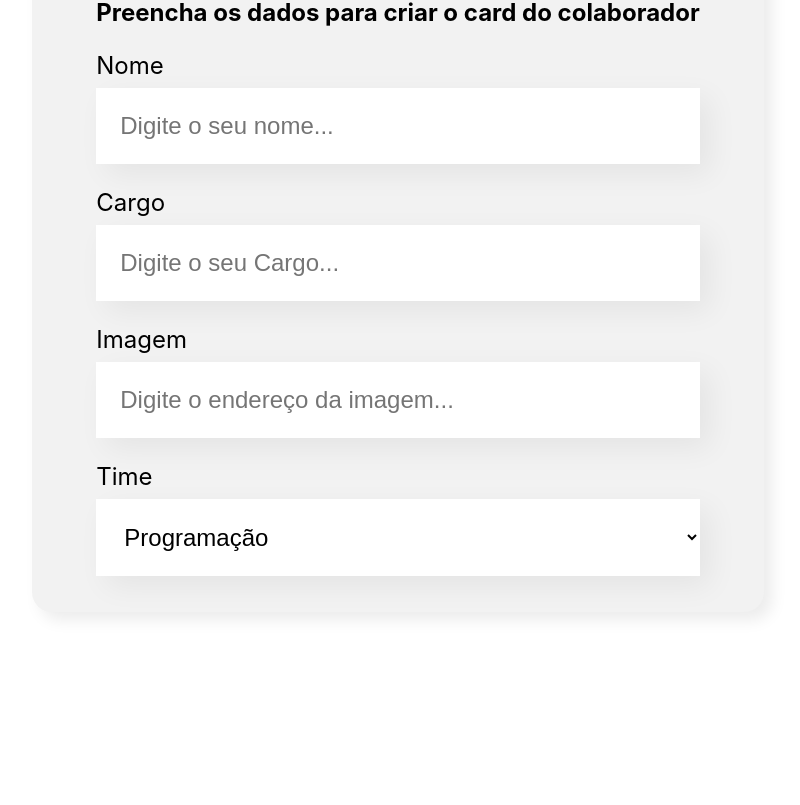
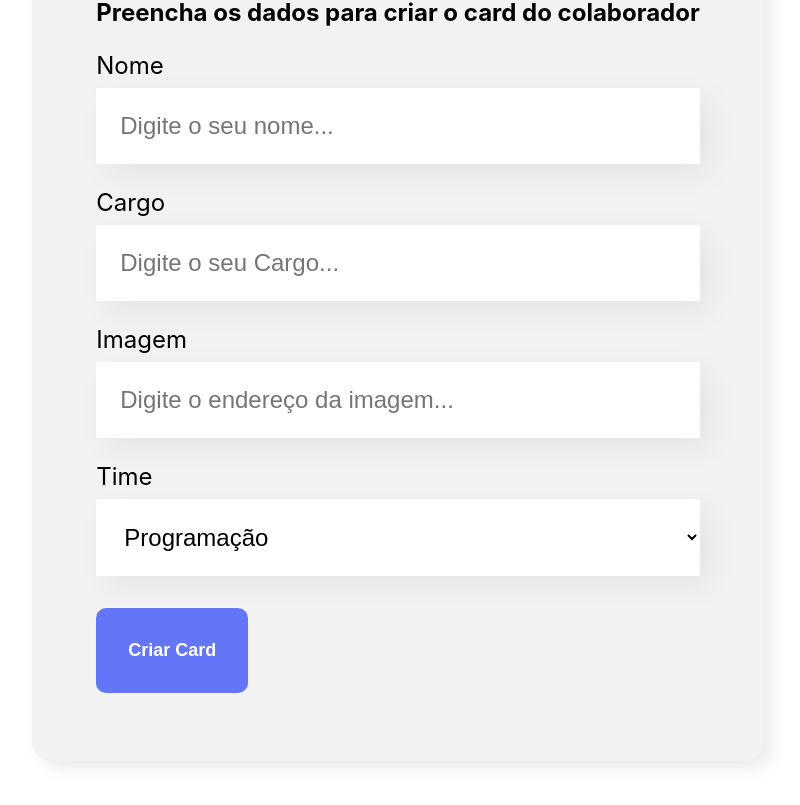
Before and after one commit to Jeferson1709/Organo, a React (Create React App) app: page / in a window 1280 px wide. Shown: the part 636-1441 px from the top of the page, without its empty margins (242-1042 px from the left). Before the commit the page ends 1328 px from the top, so only its background shows below. Built offline with nearby package versions, Linux system fonts and the light colour scheme.

Commit message:
feat: Criando o botão

```diff
--- /dev/null
+++ b/src/componentes/Botao/Botao.css
@@ -0,0 +1,15 @@
+.botao {
+    background-color: #6276f7;
+    border-radius: 10px;
+    font-weight: 700;
+    font-size: 18px;
+    padding: 32px;
+    border: none;
+    cursor: pointer;
+    color: #fff;
+    margin: 32px 0;
+}
+
+.botao:hover {
+    color: #95ffd4;
+}
--- /dev/null
+++ b/src/componentes/Botao/index.js
@@ -0,0 +1,9 @@
+import "./Botao.css";
+
+const Botao = (props) => {
+  return (
+  <button className="botao"> {props.children}</button>
+);
+};
+
+export default Botao;
--- a/src/componentes/Formulario/index.js
+++ b/src/componentes/Formulario/index.js
@@ -1,16 +1,17 @@
+import Botao from "../Botao";
 import CampoTexto from "../CampoTexto";
 import ListaSuspensa from "../ListaSuspensa";
 import "./Formulario.css";
 const Formulario = () => {
-  const times =[
-    'Programação',
-    'Front-End',
-    'Data Science',
-    'Devops',
-    'UX e Design',
-    'Mobile',
-    'Inovação e Gestão'
-  ]
+  const times = [
+    "Programação",
+    "Front-End",
+    "Data Science",
+    "Devops",
+    "UX e Design",
+    "Mobile",
+    "Inovação e Gestão",
+  ];
   return (
     <section className="formulario">
       <form>
@@ -18,7 +19,8 @@
         <CampoTexto label="Nome" placeholder="Digite o seu nome" />
         <CampoTexto label="Cargo" placeholder="Digite o seu Cargo" />
         <CampoTexto label="Imagem" placeholder="Digite o endereço da imagem" />
-        <ListaSuspensa label='Time' itens={times}/>
+        <ListaSuspensa label="Time" itens={times} />
+        <Botao>Criar Card</Botao>
       </form>
     </section>
   );
```
